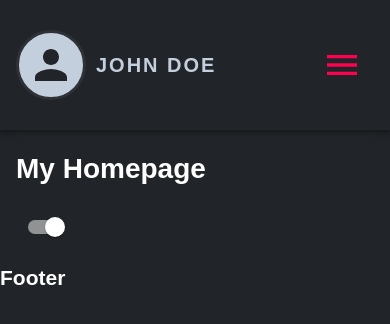
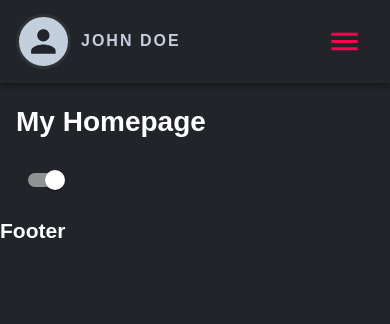
Before and after one commit to imranprof/jobs-frontend, a Next.js app: page / in a window 390 px wide. Shown: the top 324 px of the page. Built offline with nearby package versions, Linux system fonts and the light colour scheme.

Commit message:
style: responsive navbar
- use MUI default breakpoints for responsive the navbar

```diff
--- a/src/components/Navbar/style.js
+++ b/src/components/Navbar/style.js
@@ -3,10 +3,7 @@ import {makeStyles} from "@material-ui/core/styles";
 export const useStyles = makeStyles({
     headerWrapper: theme => ({
         backgroundColor: "transparent",
-        display: 'flex',
-        justifyContent: 'space-between',
-        alignItems: 'center',
-        padding: '30px 0',
+        padding: '16px 0',
         '&__toolbar': {
             width: '100%',
             justifyContent: 'space-between'
@@ -29,7 +26,16 @@ export const useStyles = makeStyles({
                 textTransform: 'uppercase',
                 letterSpacing: 2,
                 color: theme.palette.primary.main,
-            }
+            },
+            [theme.breakpoints.down('xs')]: {
+                '&__pic': {
+                    width: 55,
+                    height: 55,
+                },
+                '&__name': {
+                    fontSize: 16,
+                },
+            },
         },
 
         '&__nav-bar': {
@@ -45,10 +51,6 @@ export const useStyles = makeStyles({
                     textDecoration: 'none',
                     textTransform: 'uppercase',
                     letterSpacing: "2px",
-                    // transition: 'all ease 0.4s',
-                    // transition: theme.transitions.create(['all']),
-                    // duration: theme.transitions.duration.enteringScreen,
-                    // easing: theme.transitions.easing.easeOut,
                     '&:hover': {
                         color: theme.palette.secondary.main,
                     },
@@ -59,7 +61,12 @@ export const useStyles = makeStyles({
             color: "#FF014F",
             '&__icon': {
                 fontSize: 40
-            }
+            },
+            [theme.breakpoints.down('xs')]: {
+                '&__icon': {
+                    fontSize: 35
+                }
+            },
         },
         '&__close-icon': {
             color: "#FF014F",
@@ -67,6 +74,9 @@ export const useStyles = makeStyles({
             height: 50,
             marginLeft: "auto"
         },
+        [theme.breakpoints.down('xs')]: {
+            padding: "12px 0",
+        },
     }),
 });
 
```
